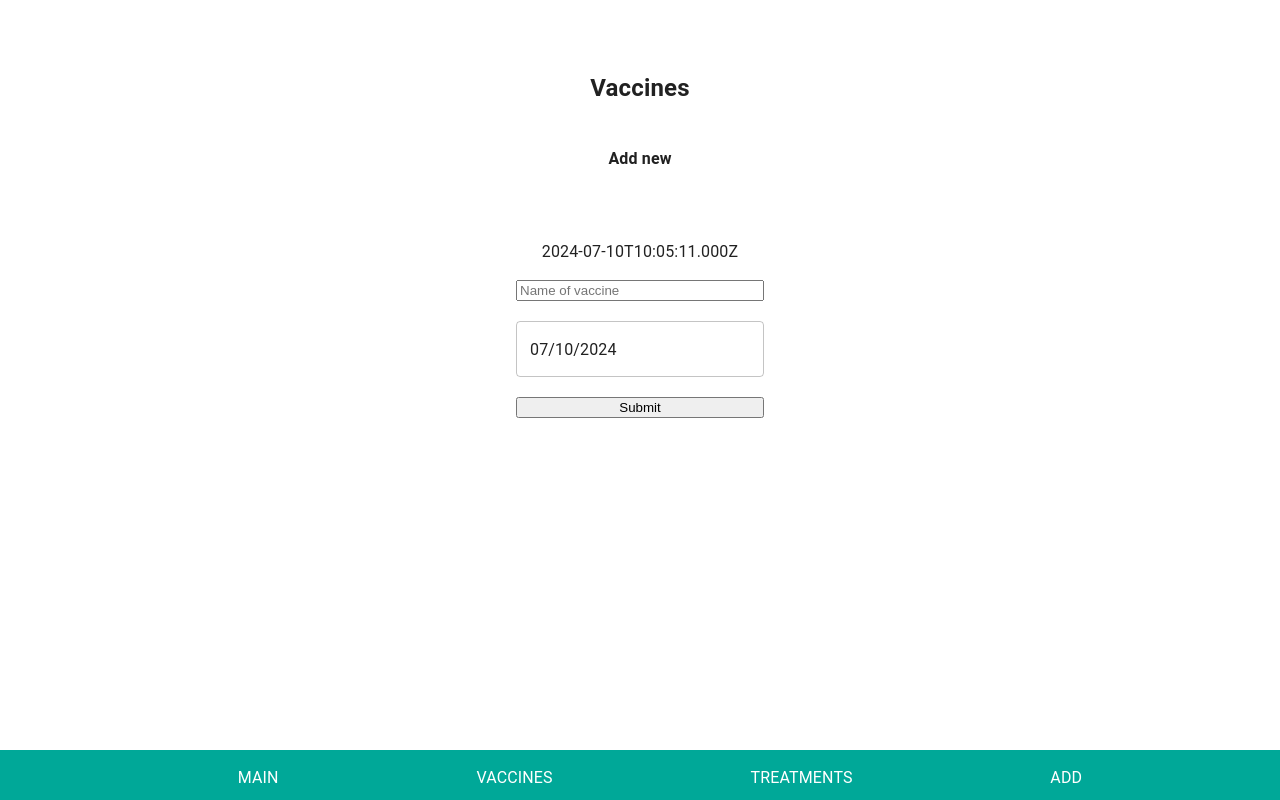
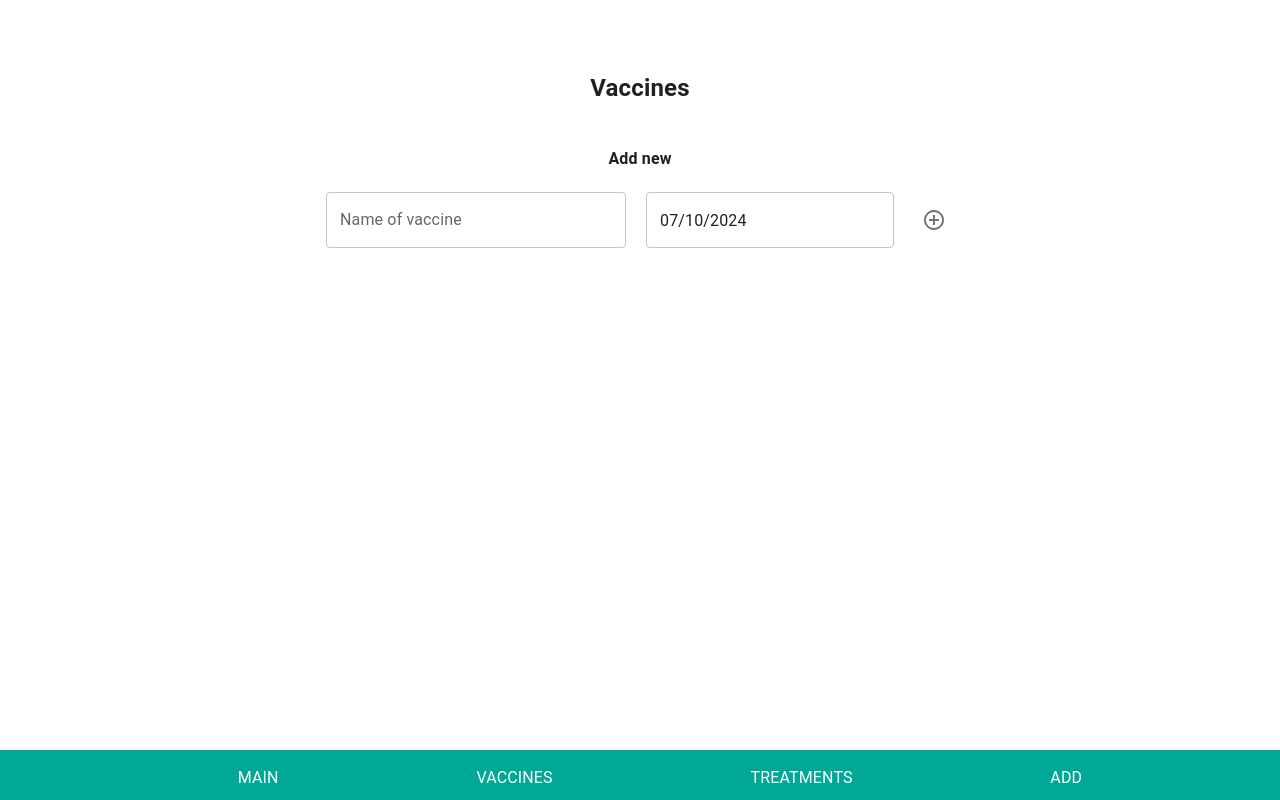
Before and after one commit to marina-projects/flashcards-react-redux-app, a React (Create React App) app: page /vaccines in a window 1280 px wide. Built offline with nearby package versions, Linux system fonts and the light colour scheme.

Commit message:
added autocomplete component for Vaccine name

```diff
--- a/package.json
+++ b/package.json
@@ -5,6 +5,7 @@
   "dependencies": {
     "@emotion/react": "^11.13.0",
     "@emotion/styled": "^11.13.0",
+    "@mui/icons-material": "^5.16.4",
     "@mui/material": "^5.16.4",
     "@mui/x-date-pickers": "^7.11.0",
     "@reduxjs/toolkit": "^2.2.6",
--- a/src/app/store.js
+++ b/src/app/store.js
@@ -1,5 +1,5 @@
 import { configureStore } from "@reduxjs/toolkit";
-import topicsReducer from '../features/topics/topicsSlice';
+import topicsReducer from '../features/vaccines/vaccinesSlice';
 import quizzesReducer from '../features/quizzes/quizessSlice'
 
 export const store = configureStore({
--- a/src/components/newQuiz/newQuiz.js
+++ b/src/components/newQuiz/newQuiz.js
@@ -1,6 +1,6 @@
 import React, { useState } from "react";
 import { useSelector, useDispatch } from "react-redux";
-import { selectTopics } from "../../features/topics/topicsSlice";
+import { selectTopics } from "../../features/vaccines/vaccinesSlice";
 import { addQuiz } from "../../features/quizzes/quizessSlice";
 import { v4 as uuidv4 } from 'uuid';
 import { useNavigate } from 'react-router-dom';
--- a/src/components/newVaccine/newVaccine.css
+++ b/src/components/newVaccine/newVaccine.css
@@ -1,5 +1,5 @@
 .create-new-vaccine form {
     display: flex;
-    flex-direction: column;
+    flex-direction: row;
     gap: 20px;
 }
--- a/src/components/newVaccine/newVaccine.js
+++ b/src/components/newVaccine/newVaccine.js
@@ -7,43 +7,38 @@ import dayjs from 'dayjs';
 
 //redux
 import { useDispatch } from "react-redux";
-import { addVaccine } from "../../features/topics/topicsSlice";
+import { addVaccine } from "../../features/vaccines/vaccinesSlice";
 
 //components
 import { DatePicker } from "@mui/x-date-pickers";
 import TextField from '@mui/material/TextField';
-
-
+import VaccineAutocomplete from '../vaccineAutocomplete/vaccineAutocomplete';
+import AddCircleOutlineIcon from '@mui/icons-material/AddCircleOutline';
+import IconButton from '@mui/material/IconButton';
 
 const NewVaccine = () => {
 
     const dispatch = useDispatch();
-    const [name, setName] = useState('');
     const [date, setDate] = useState(dayjs());
+    const [nameVaccine, setNameVaccine] = useState('');
 
     const handleSubmit = (e) => {
         e.preventDefault();
         const newVaccine = {
             id: uuidv4(),
-            name,
+            nameVaccine,
             date: date.toISOString()
         };
         dispatch(addVaccine(newVaccine));
-        setName('')
     }
 
     return (
         <div className="create-new-vaccine div-column">
             <h4>Add new </h4>
-            <p>{name}</p>
-            <p>{date.toISOString()}</p>
             <form onSubmit={handleSubmit}>
-                <input
-                    id='vaccine-name'
-                    value={name}
-                    type='textarea'
-                    placeholder="Name of vaccine"
-                    onChange={(e) => setName(e.currentTarget.value)}
+                <VaccineAutocomplete
+                    nameVaccine={nameVaccine}
+                    setNameVaccine={setNameVaccine}
                 />
                 <DatePicker
                     defaultValue={dayjs('2022-04-17')}
@@ -51,7 +46,9 @@ const NewVaccine = () => {
                     onChange={(newValue) => setDate(newValue)}
                     renderInput={(params) => <TextField {...params} />}
                 />
-                <button type='submit'>Submit</button>
+                <IconButton  type='submit'>
+                    <AddCircleOutlineIcon />
+                </IconButton>
             </form>
         </div>
     )
--- a/src/components/quiz/quiz.js
+++ b/src/components/quiz/quiz.js
@@ -1,33 +1,33 @@
-import React from 'react';
-import { useParams, NavLink } from 'react-router-dom';
-import { useSelector } from 'react-redux';
-import { selectQuizzes } from '../../features/quizzes/quizessSlice';
-import { selectTopics } from '../../features/topics/topicsSlice';
+// import React from 'react';
+// import { useParams, NavLink } from 'react-router-dom';
+// import { useSelector } from 'react-redux';
+// import { selectQuizzes } from '../../features/quizzes/quizessSlice';
+// import { selectTopics } from '../../features/topics/topicsSlice';
 
-const Quiz = () => {
-    const quizzes = useSelector(selectQuizzes);
-    const topics = useSelector(selectTopics);
-    const { quizId } = useParams();
-    const quiz = quizzes[quizId];
-    const topic = quiz ? topics[quiz.topicId] : null;
+// const Quiz = () => {
+//     const quizzes = useSelector(selectQuizzes);
+//     const topics = useSelector(selectTopics);
+//     const { quizId } = useParams();
+//     const quiz = quizzes[quizId];
+//     const topic = quiz ? topics[quiz.topicId] : null;
 
-    if (!quiz) {
-        return (
-            <p>Quiz is not found</p>
-        );
-    }
+//     if (!quiz) {
+//         return (
+//             <p>Quiz is not found</p>
+//         );
+//     }
 
-    return (
-        <div className='quiz div-column'>
-            <NavLink to='/quizzes'>Back to quizzes</NavLink>
-            <h2>{quiz.name}</h2>
-            {topic && (
-                <div>
-                    <h3>Topic: {topic.name}</h3>
-                </div>
-            )}
-        </div>
-    );
-}
+//     return (
+//         <div className='quiz div-column'>
+//             <NavLink to='/quizzes'>Back to quizzes</NavLink>
+//             <h2>{quiz.name}</h2>
+//             {topic && (
+//                 <div>
+//                     <h3>Topic: {topic.name}</h3>
+//                 </div>
+//             )}
+//         </div>
+//     );
+// }
 
-export default Quiz;
+// export default Quiz;
--- a/src/components/topic/topic.js
+++ b/src/components/topic/topic.js
@@ -1,37 +1,37 @@
-import React from "react";
-import { NavLink, useParams } from "react-router-dom";
-import { useSelector } from "react-redux";
-import { selectTopics } from "../../features/topics/topicsSlice";
-import { selectQuizzes } from "../../features/quizzes/quizessSlice";
+// import React from "react";
+// import { NavLink, useParams } from "react-router-dom";
+// import { useSelector } from "react-redux";
+// import { selectTopics } from "../../features/topics/topicsSlice";
+// import { selectQuizzes } from "../../features/quizzes/quizessSlice";
 
-const Topic = () => {
-    const topics = useSelector(selectTopics);
-    const quizzes = useSelector(selectQuizzes);
-    const { topicId } = useParams();
-    const topic = topics[topicId];
+// const Topic = () => {
+//     const topics = useSelector(selectTopics);
+//     const quizzes = useSelector(selectQuizzes);
+//     const { topicId } = useParams();
+//     const topic = topics[topicId];
 
-    if (!topic) {
-        return <p>Topic not found</p>;
-    }
+//     if (!topic) {
+//         return <p>Topic not found</p>;
+//     }
 
-    const topicQuizzes = topic.quizIds.map((quizId) => quizzes[quizId]);
+//     const topicQuizzes = topic.quizIds.map((quizId) => quizzes[quizId]);
 
-    return (
-        <div className="topic">
-            <div className="div-column">
-                <NavLink to="/topics">Back to topics</NavLink>
-                <h2>{topic.name}</h2>
-                <h3>Quizzes:</h3>
-                <ul>
-                    {topicQuizzes.map((quiz) => (
-                        <li key={quiz.id}>
-                            <NavLink to={`/quizzes/${quiz.id}`}>{quiz.name}</NavLink>
-                        </li>
-                    ))}
-                </ul>
-            </div>
-        </div>
-    );
-}
+//     return (
+//         <div className="topic">
+//             <div className="div-column">
+//                 <NavLink to="/topics">Back to topics</NavLink>
+//                 <h2>{topic.name}</h2>
+//                 <h3>Quizzes:</h3>
+//                 <ul>
+//                     {topicQuizzes.map((quiz) => (
+//                         <li key={quiz.id}>
+//                             <NavLink to={`/quizzes/${quiz.id}`}>{quiz.name}</NavLink>
+//                         </li>
+//                     ))}
+//                 </ul>
+//             </div>
+//         </div>
+//     );
+// }
 
-export default Topic;
+// export default Topic;
--- /dev/null
+++ b/src/components/vaccineAutocomplete/vaccineAutocomplete.js
@@ -0,0 +1,73 @@
+import React from "react";
+import Autocomplete, { createFilterOptions } from '@mui/material/Autocomplete';
+import { TextField } from "@mui/material";
+
+const filter = createFilterOptions();
+
+const VaccineAutocomplete = ({ nameVaccine, setNameVaccine }) => {
+    return (
+        <div>
+            <Autocomplete
+                value={nameVaccine}
+                onChange={(event, newValue) => {
+                    if (typeof newValue === 'string') {
+                        setNameVaccine(newValue);
+                    } else if (newValue && newValue.inputValue) {
+                        // Create a new value from the user input
+                        setNameVaccine(newValue.inputValue);
+                    } else {
+                        setNameVaccine(newValue ? newValue.title : newValue);
+                    }
+                }}
+                filterOptions={(options, params) => {
+                    const filtered = filter(options, params);
+
+                    const { inputValue } = params;
+                    // Suggest the creation of a new value
+                    const isExisting = options.some((option) => inputValue === option);
+                    if (inputValue !== '' && !isExisting) {
+                        filtered.push({
+                            inputValue,
+                            title: `Add "${inputValue}"`,
+                        });
+                    }
+                    return filtered;
+                }}
+                selectOnFocus
+                clearOnBlur
+                handleHomeEndKeys
+                id="free-solo-with-text-demo"
+                options={vaccinesNames.map((name) => ({ title: name }))}
+                getOptionLabel={(option) => {
+                    // Value selected with enter, right from the input
+                    if (typeof option === 'string') {
+                        return option;
+                    }
+                    // Add "xxx" option created dynamically
+                    if (option.inputValue) {
+                        return option.inputValue;
+                    }
+                    // Regular option
+                    return option.title;
+                }}
+                renderOption={(props, option) => (
+                    <li {...props}>
+                        {option.title}
+                    </li>
+                )}
+                sx={{ width: 300 }}
+                freeSolo
+                renderInput={(params) => (
+                    <TextField {...params} label="Name of vaccine" />
+                )}
+            />
+        </div>
+    );
+}
+
+export default VaccineAutocomplete;
+
+const vaccinesNames = [
+    'Nobivak',
+    'Eurican'
+];
--- /dev/null
+++ b/src/components/vaccines/vaccines.css
@@ -0,0 +1,3 @@
+.vaccine-item {
+    gap: 10px;
+}
--- a/src/components/vaccines/vaccines.js
+++ b/src/components/vaccines/vaccines.js
@@ -1,30 +1,33 @@
+import './vaccines.css';
+
+//libraries
 import React from 'react';
-import { Link } from 'react-router-dom';
+import dayjs from 'dayjs'; //for formatting date
+
+//redux
 import { useSelector } from 'react-redux';
-import { selectTopics } from '../../features/topics/topicsSlice';
-import { selectQuizzes } from '../../features/quizzes/quizessSlice';
+import { selectTopics } from '../../features/vaccines/vaccinesSlice';
+
+//components
 import NewVaccine from '../newVaccine/newVaccine';
 
 const Vaccines = () => {
     const vaccines = useSelector(selectTopics);
-    const quizzes = useSelector(selectQuizzes);
 
     return (
-        <div className='topics div-column'>
+        <div className='vaccines div-column'>
             <h2>Vaccines</h2>
             <NewVaccine />
             {
-                Object.values(vaccines).map((topicItem) => (
-                    <div className='topic-list' key={topicItem.id}>
-                        <li className='topic-item'>
-                            <Link to={`/topics/${topicItem.id}`}>
-                                <h3>{topicItem.name}</h3>
-                            </Link>
-                        </li>
+                Object.values(vaccines).map((vaccine) => (
+                    <div className='vaccines-list' key={vaccine.id}>
+                        <div className='vaccine-item div-row'>
+                            <h3>{vaccine.nameVaccine}</h3>
+                            <p>{dayjs(vaccine.date).format('DD.MM.YYYY')}</p>
+                        </div>
                     </div>
                 ))
             }
-
         </div>
     )
 }
--- a/src/features/topics/topicsSlice.js
+++ b/src/features/vaccines/vaccinesSlice.js
@@ -8,11 +8,11 @@ const topicsSlice = createSlice({
     },
     reducers: {
         addVaccine: (state, action) => {
-            const { id, name, date } = action.payload;
+            const { id, date, nameVaccine } = action.payload;
             state.topics[id] = {
                 id,
-                name,
                 date,
+                nameVaccine,
                 quizIds: []
             };
             console.log("Vaccine added:", state.topics[id]);
```
Also changed, not shown: 1 other file (tests, documents, lock files or other folders).
